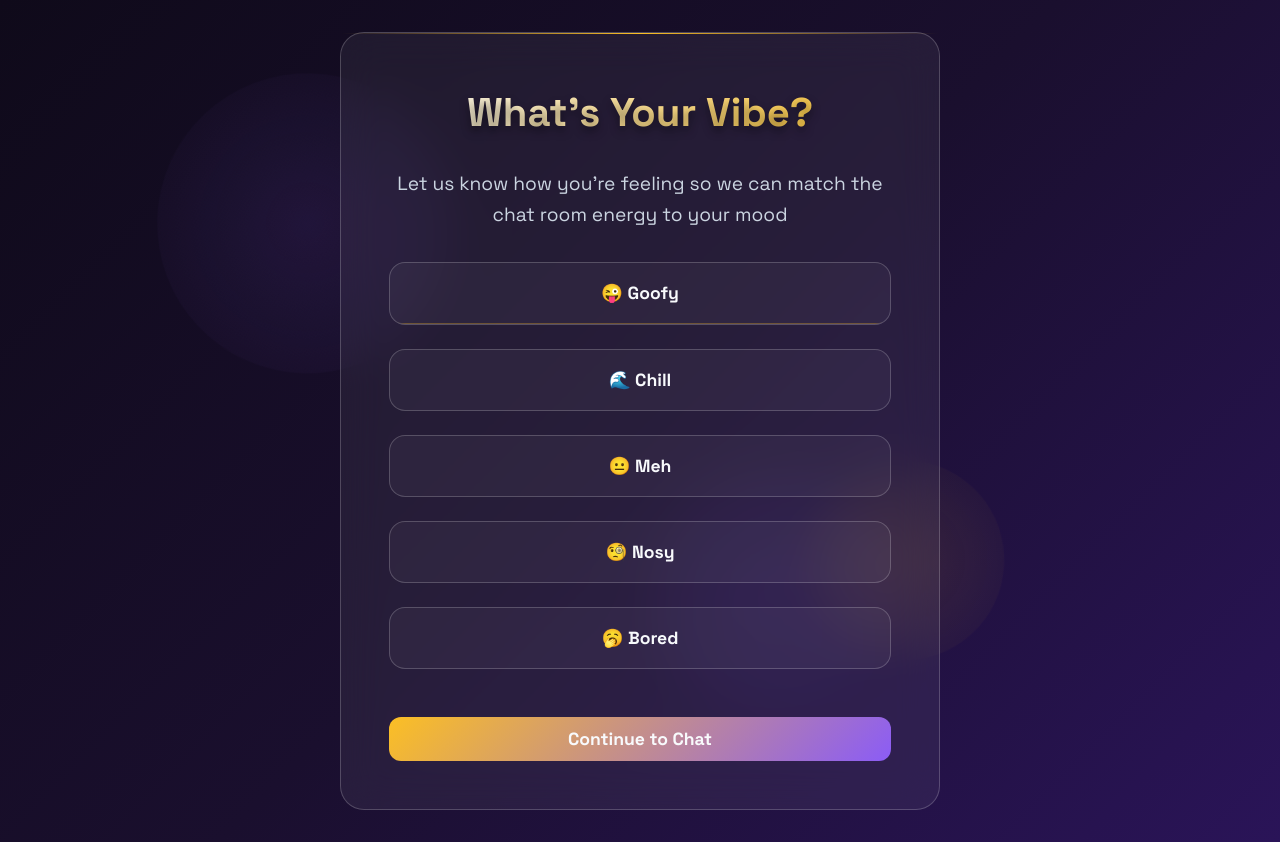
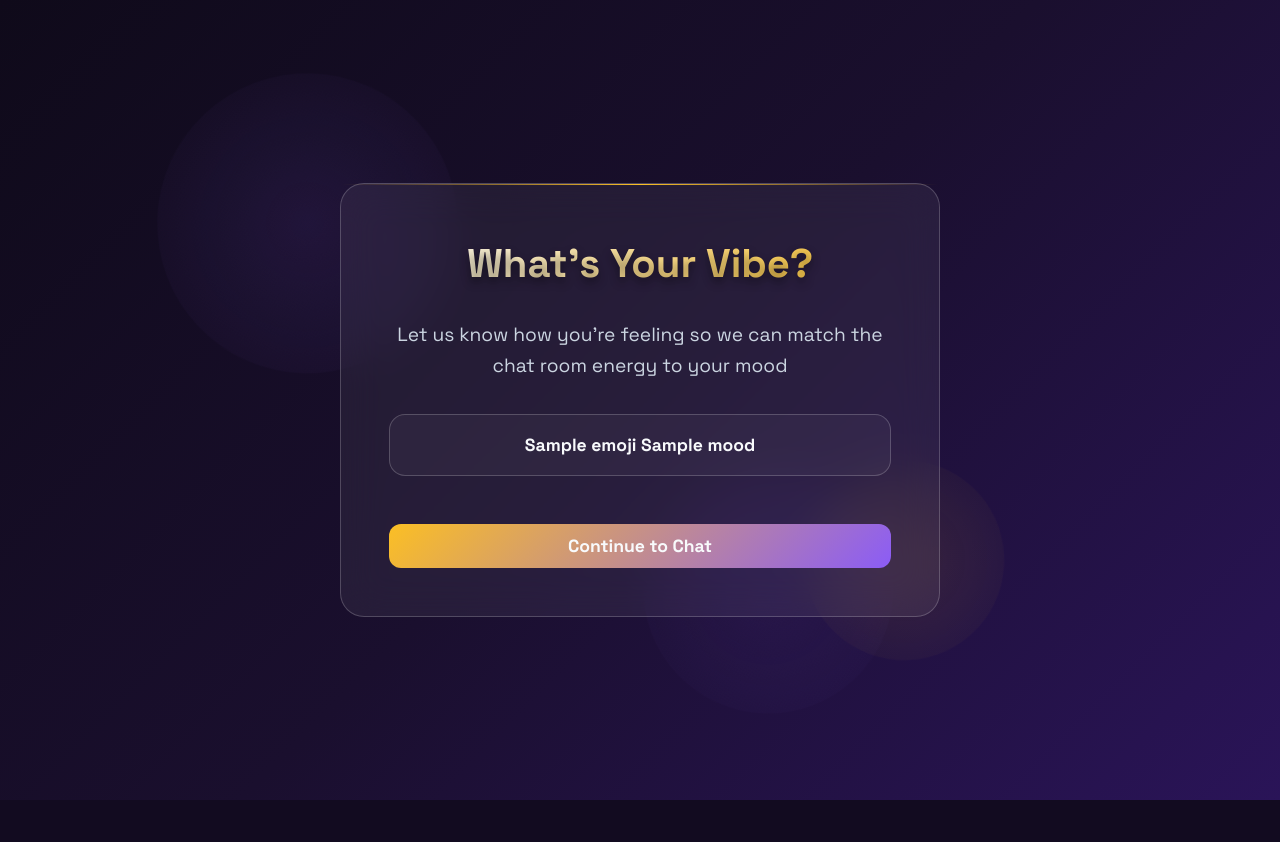
Before and after one commit to notjustsomesmalltowngirl/sayIt, a Flask app: template templates/chatroom-moods.html in a window 1280 px wide. After the commit the page ends 800 px from the top, so only its background shows below. Run offline with Flask 3, Linux system fonts and the light colour scheme; the template is opened without the code that fills it: most values are stand-ins (such as "Sample title", 1, 10 or a date in 2020).

Commit message:
install flask-socketio, use logic for moods display

```diff
--- a/app.py
+++ b/app.py
@@ -78,7 +78,9 @@ def home():
 
 @app.route('/chatroom')
 def goto_chatroom():
-    return render_template('chatroom-moods.html')
+    return render_template('chatroom-moods.html', moods={'goofy': '😜',
+                                                         'chill': '🌊', 'meh': '😐',
+                                                         'nosy': '🧐', 'bored': '🥱', })
 
 
 @app.route('/playground')
@@ -183,7 +185,6 @@ def goto_category(category):
 def delete_comment(remark_id):
     comment = Remark.query.filter_by(id=remark_id).one()
     news_category = comment.news_item.type
-    print(news_category)
     db.session.delete(comment)
     db.session.commit()
     return redirect(url_for('goto_category', category=news_category))
--- a/models.py
+++ b/models.py
@@ -42,12 +42,6 @@ class NewsItem(db.Model):  # topics that would be commented upon
 
 class Remark(db.Model):
     __tablename__ = 'remarks'
-
-    # has one news item is from one user
-    # @staticmethod
-    # def utcnow():
-    #     return datetime.now(timezone.utc)
-
     id = mapped_column(Integer, primary_key=True)
     content = mapped_column(String, nullable=False)
     user_id = mapped_column(String, ForeignKey('users.id', ondelete='RESTRICT'), nullable=False)
--- a/templates/chatroom-moods.html
+++ b/templates/chatroom-moods.html
@@ -39,21 +39,11 @@
         </p>
         <section class="mood__options">
           <ul class="mood__option-buttons">
+            {% for mood, emoji in moods.items() %}
             <li>
-              <a href="#" class="mood__btn" data-mood="energetic">😜 Goofy</a>
+              <a href="#" class="mood__btn">{{ emoji }} {{mood}}</a>
             </li>
-            <li>
-              <a href="#" class="mood__btn" data-mood="chill">🌊 Chill</a>
-            </li>
-            <li>
-              <a href="#" class="mood__btn" data-mood="creative">😐 Meh</a>
-            </li>
-            <li>
-              <a href="#" class="mood__btn" data-mood="curious">🧐 Nosy</a>
-            </li>
-            <li>
-              <a href="#" class="mood__btn" data-mood="focused">🥱 Bored</a>
-            </li>
+            {% endfor %}
           </ul>
         </section>
         <a href="#" class="continue-btn btn">Continue to Chat</a>
```
Also changed, not shown: requirements.txt (+7 -0 lines), templates/chatroom_with_jinja.html (+6 -1 lines).
